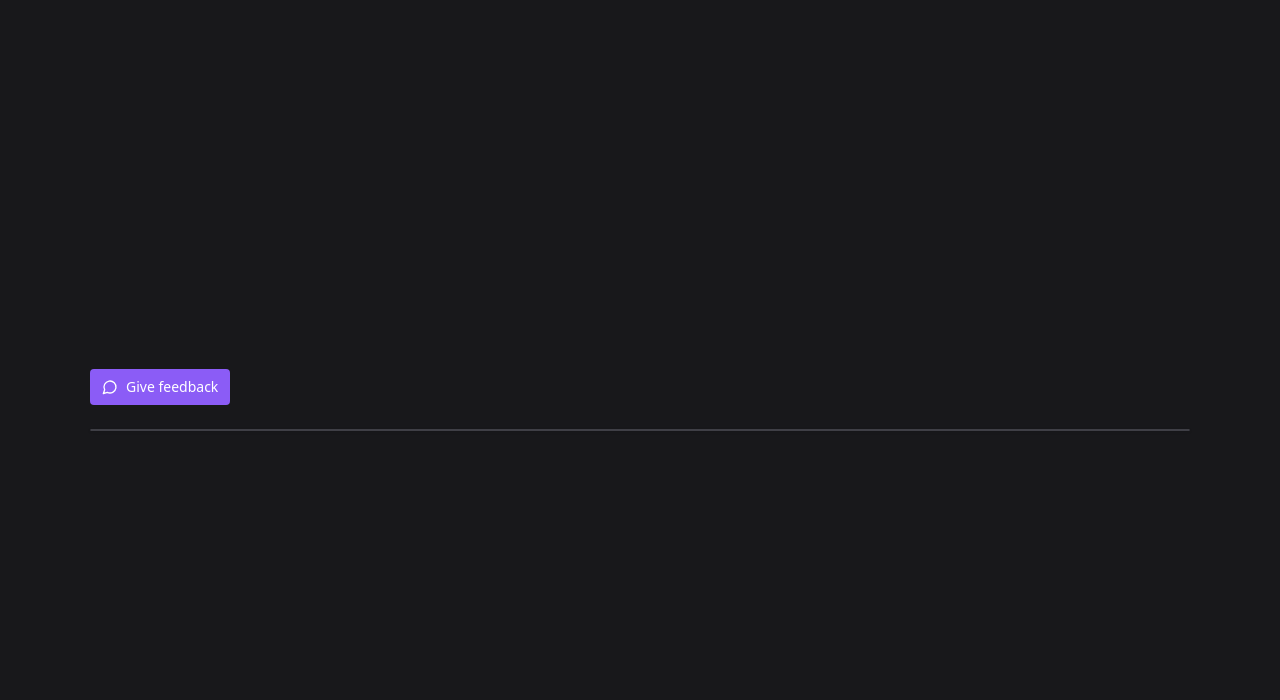
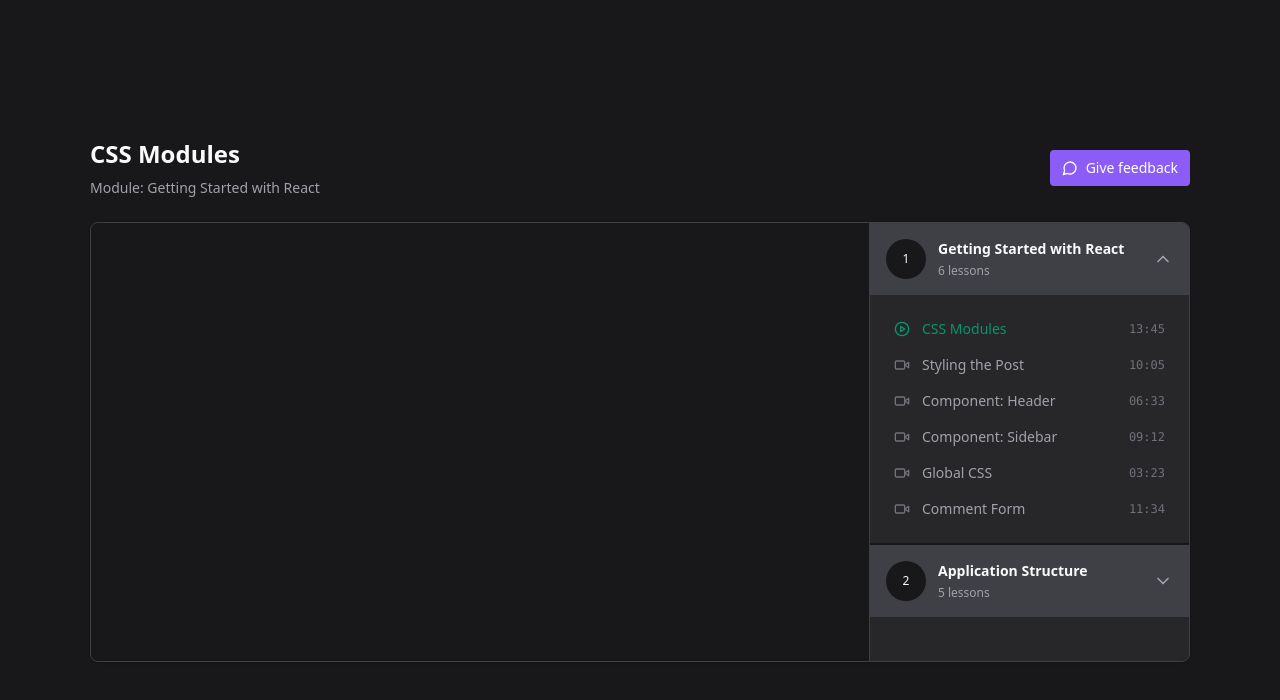
Before and after one commit to lukeskw/react-redux-to-zustand, a React (Vite) app: page / in a window 1280 px wide. Shown: the top 700 px of the page. Built offline with nearby package versions, Linux system fonts and the light colour scheme; data requests are answered from the project's data file.

Commit message:
feat: integrating to api via redux

```diff
--- a/package.json
+++ b/package.json
@@ -9,7 +9,7 @@
     "preview": "vite preview",
     "test": "vitest run",
     "test:watch": "vitest",
-    "server": "json-server server.json -w -d 1000"
+    "server": "json-server server.json -w -d 10000"
   },
   "dependencies": {
     "@radix-ui/react-collapsible": "^1.0.3",
--- a/src/components/CourseModule.tsx
+++ b/src/components/CourseModule.tsx
@@ -1,4 +1,4 @@
-import { ChevronDown } from 'lucide-react'
+import { ChevronDown, Loader2 } from 'lucide-react'
 import { Lesson } from './Lesson'
 
 import * as Collapsible from '@radix-ui/react-collapsible'
@@ -22,7 +22,7 @@ export function CourseModule({
     currentModuleIdx,
     isOpen,
     setIsOpen,
-    dispatch,
+    appDispatch,
   } = useCourse(moduleIndex)
 
   return (
@@ -54,7 +54,7 @@ export function CourseModule({
                   key={crypto.randomUUID()}
                   title={lesson.title}
                   duration={lesson.duration}
-                  onPlay={() => dispatch(play([moduleIndex, lessonIndex]))}
+                  onPlay={() => appDispatch(play([moduleIndex, lessonIndex]))}
                   isCurrent={isCurrent}
                 />
               )
--- a/src/components/Header.tsx
+++ b/src/components/Header.tsx
@@ -1,17 +1,30 @@
 import { useCurrentCourse } from '../hooks/useCurrentCourse'
 
 export function Header() {
-  const { currentModule, currentLesson } = useCurrentCourse()
+  const {
+    currentModule,
+    currentLesson,
+    isPending: isCourseLoading,
+  } = useCurrentCourse()
 
-  if (!currentModule || !currentLesson) {
-    return null
-  }
   return (
-    <div className="flex flex-col gap-1">
-      <h1 className="text-2xl font-bold">{currentLesson.title}</h1>
-      <span className="text-sm text-zinc-400">
-        Module: {currentModule.title}
-      </span>
+    <div className="flex flex-col gap-2">
+      {isCourseLoading ? (
+        <>
+          <div className="h-5 w-64 animate-pulse rounded bg-zinc-600"></div>
+          <span className="flex items-center justify-center gap-2">
+            Module:{' '}
+            <div className="h-4 w-64 animate-pulse rounded bg-zinc-600"></div>
+          </span>
+        </>
+      ) : (
+        <>
+          <h1 className="text-2xl font-bold">{currentLesson?.title}</h1>
+          <span className="text-sm text-zinc-400">
+            Module: {currentModule?.title}
+          </span>
+        </>
+      )}
     </div>
   )
 }
--- a/src/components/VideoPlayer.tsx
+++ b/src/components/VideoPlayer.tsx
@@ -1,38 +1,43 @@
 import Player from 'react-player'
-import { useDispatch } from 'react-redux'
 import { next } from '../store/slices/player'
 import { NextVideoToast } from './NextVideoToast'
 import { useState } from 'react'
 import { useCurrentCourse } from '../hooks/useCurrentCourse'
+import { Loader2 } from 'lucide-react'
 
 export function VideoPlayer() {
-  const dispatch = useDispatch()
   const [showToast, setShowToast] = useState(false)
 
-  const { currentLesson: video } = useCurrentCourse()
+  const { currentLesson: video, appDispatch, isPending } = useCurrentCourse()
+
+  const isCourseLoading = isPending
 
   function handlePlayNextVideo() {
     setShowToast(true)
     setTimeout(() => {
-      dispatch(next())
+      appDispatch(next())
       setShowToast(false)
     }, 5000)
   }
-
-  if (!video) {
-    return null
-  }
   return (
     <div className="aspect-video w-full bg-zinc-900">
+      {isCourseLoading ? (
+        <div className="flex h-full items-center justify-center">
+          <Loader2 className="h-6 w-6 animate-spin text-zinc-400" />
+        </div>
+      ) : (
+        <>
           <Player
             width="100%"
             height="100%"
             controls
             playing
-        url={`https://www.youtube.com/watch?v=${video.id}`}
+            url={`https://www.youtube.com/watch?v=${video?.id}`}
             onEnded={handlePlayNextVideo}
           />
           <NextVideoToast isOpen={showToast} />
+        </>
+      )}
     </div>
   )
 }
--- a/src/hooks/useCourse.ts
+++ b/src/hooks/useCourse.ts
@@ -1,17 +1,15 @@
 import { useState, useEffect } from 'react'
-import { useDispatch } from 'react-redux'
-import { useAppSelector } from '../store'
+import { useAppDispatch, useAppSelector } from '../store'
 
 export function useCourse(moduleIndex: number) {
-  const dispatch = useDispatch()
+  const appDispatch = useAppDispatch()
 
-  const { lessons, currentLessonIdx, currentModuleIdx } = useAppSelector(
-    (state) => {
-      const { currentLessonIdx, currentModuleIdx } = state.player
+  const { lessons, currentLessonIdx, currentModuleIdx, isPending } =
+    useAppSelector((state) => {
+      const { currentLessonIdx, currentModuleIdx, isPending } = state.player
       const lessons = state.player.course?.modules[moduleIndex].lessons
-      return { lessons, currentLessonIdx, currentModuleIdx }
-    },
-  )
+      return { lessons, currentLessonIdx, currentModuleIdx, isPending }
+    })
 
   const [isOpen, setIsOpen] = useState(moduleIndex === currentModuleIdx)
 
@@ -25,6 +23,7 @@ export function useCourse(moduleIndex: number) {
     currentModuleIdx,
     isOpen,
     setIsOpen,
-    dispatch,
+    appDispatch,
+    isPending,
   }
 }
--- a/src/hooks/useCurrentCourse.ts
+++ b/src/hooks/useCurrentCourse.ts
@@ -1,13 +1,15 @@
-import { useAppSelector } from '../store'
+import { useAppDispatch, useAppSelector } from '../store'
 
 export function useCurrentCourse() {
+  const appDispatch = useAppDispatch()
+
   return useAppSelector((state) => {
-    const { currentModuleIdx, currentLessonIdx } = state.player
+    const { currentModuleIdx, currentLessonIdx, isPending } = state.player
 
     const currentModule = state.player.course?.modules[currentModuleIdx]
 
     const currentLesson = currentModule?.lessons[currentLessonIdx]
 
-    return { currentModule, currentLesson }
+    return { currentModule, currentLesson, appDispatch, isPending }
   })
 }
--- /dev/null
+++ b/src/interfaces/IPlayerState.ts
@@ -0,0 +1,8 @@
+import { Course } from './ICourse'
+
+export interface PlayerState {
+  course: Course | null
+  currentModuleIdx: number
+  currentLessonIdx: number
+  isPending: boolean
+}
--- a/src/pages/Player.tsx
+++ b/src/pages/Player.tsx
@@ -1,4 +1,4 @@
-import { MessageCircle } from 'lucide-react'
+import { Loader2, MessageCircle } from 'lucide-react'
 
 import { Header } from '../components/Header'
 import { VideoPlayer } from '../components/VideoPlayer'
@@ -6,20 +6,23 @@ import { CourseModule } from '../components/CourseModule'
 import { useAppSelector } from '../store'
 import { useCurrentCourse } from '../hooks/useCurrentCourse'
 import { useEffect } from 'react'
-import { api } from '../lib/axios'
+import { loadCourseData } from '../store/slices/player'
 
 export function Player() {
-  const modules = useAppSelector((state) => {
-    return state.player.course?.modules
+  const { modules, isCourseLoading } = useAppSelector((state) => {
+    const modules = state.player.course?.modules
+    const isCourseLoading = state.player.isPending
+    return {
+      modules,
+      isCourseLoading,
+    }
   })
 
-  const { currentLesson } = useCurrentCourse()
+  const { currentLesson, appDispatch } = useCurrentCourse()
 
   useEffect(() => {
-    api.get('/courses/1').then((response) => {
-      console.log(response.data)
-    })
-  }, [])
+    appDispatch(loadCourseData())
+  }, [appDispatch])
 
   useEffect(() => {
     if (currentLesson) {
@@ -29,7 +32,7 @@ export function Player() {
 
   return (
     <div className="flex h-screen items-center justify-center bg-zinc-900 text-zinc-50">
-      <div className="w-main-container flex flex-col gap-6">
+      <div className="flex w-main-container flex-col gap-6">
         <div className="flex items-center justify-between">
           <Header />
           <button
@@ -44,8 +47,8 @@ export function Player() {
           <div className="flex-1">
             <VideoPlayer />
           </div>
-          <aside className="scrollbar-thin scrollbar-track-zinc-950 scrollbar-thumb-zinc-700 absolute bottom-0 right-0 top-0 w-80 divide-y-2 divide-zinc-900 overflow-y-scroll border-l border-zinc-700 bg-zinc-800">
-            {modules &&
+          <aside className="absolute bottom-0 right-0 top-0 w-80 divide-y-2 divide-zinc-900 overflow-y-scroll border-l border-zinc-700 bg-zinc-800 scrollbar-thin scrollbar-track-zinc-950 scrollbar-thumb-zinc-700">
+            {modules && !isCourseLoading ? (
               modules.map((module, index) => {
                 return (
                   <CourseModule
@@ -55,7 +58,12 @@ export function Player() {
                     lessonsAmount={module.lessons.length}
                   />
                 )
-              })}
+              })
+            ) : (
+              <div className="flex h-full w-full items-center justify-center">
+                <Loader2 className="h-6 w-6 animate-spin text-zinc-400" />
+              </div>
+            )}
           </aside>
         </main>
       </div>
--- a/src/store/index.ts
+++ b/src/store/index.ts
@@ -1,5 +1,5 @@
 import { configureStore } from '@reduxjs/toolkit'
-import { useSelector, TypedUseSelectorHook } from 'react-redux'
+import { useSelector, TypedUseSelectorHook, useDispatch } from 'react-redux'
 import { player } from './slices/player'
 
 export const store = configureStore({
@@ -9,4 +9,7 @@ export const store = configureStore({
 })
 
 export type RootState = ReturnType<typeof store.getState>
+export type AppDispatch = typeof store.dispatch
+
 export const useAppSelector: TypedUseSelectorHook<RootState> = useSelector
+export const useAppDispatch: () => AppDispatch = useDispatch
--- a/src/store/slices/player.ts
+++ b/src/store/slices/player.ts
@@ -1,29 +1,24 @@
-import { PayloadAction, createSlice } from '@reduxjs/toolkit'
-
-interface Course {
-  id: number
-  modules: Array<{
-    id: number
-    title: string
-    lessons: Array<{
-      id: string
-      title: string
-      duration: string
-    }>
-  }>
-}
-
-interface PlayerState {
-  course: Course | null
-  currentModuleIdx: number
-  currentLessonIdx: number
-}
+import {
+  PayloadAction,
+  createSlice,
+  createAsyncThunk,
+  isPending,
+} from '@reduxjs/toolkit'
+import { PlayerState } from '../../interfaces/IPlayerState'
+import { api } from '../../lib/axios'
 
 const initialState: PlayerState = {
   course: null,
   currentModuleIdx: 0,
   currentLessonIdx: 0,
+  isPending: true,
 }
+
+export const loadCourseData = createAsyncThunk('player/load', async () => {
+  const response = await api.get('/courses/1')
+
+  return response.data
+})
 
 export const playerSlice = createSlice({
   name: 'player',
@@ -51,6 +46,16 @@ export const playerSlice = createSlice({
       }
     },
   },
+  extraReducers(builder) {
+    builder.addCase(loadCourseData.pending, (state) => {
+      state.isPending = true
+    })
+
+    builder.addCase(loadCourseData.fulfilled, (state, action) => {
+      state.course = action.payload
+      state.isPending = false
+    })
+  },
 })
 
 export const player = playerSlice.reducer
```
Also changed, not shown: src/interfaces/ICourse.ts (added, +12 -0 lines). Lines whose indentation alone changed are shown as unchanged.
